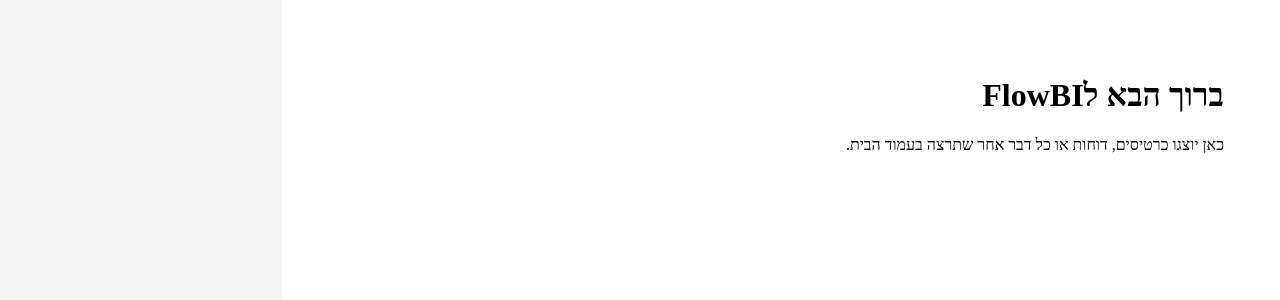
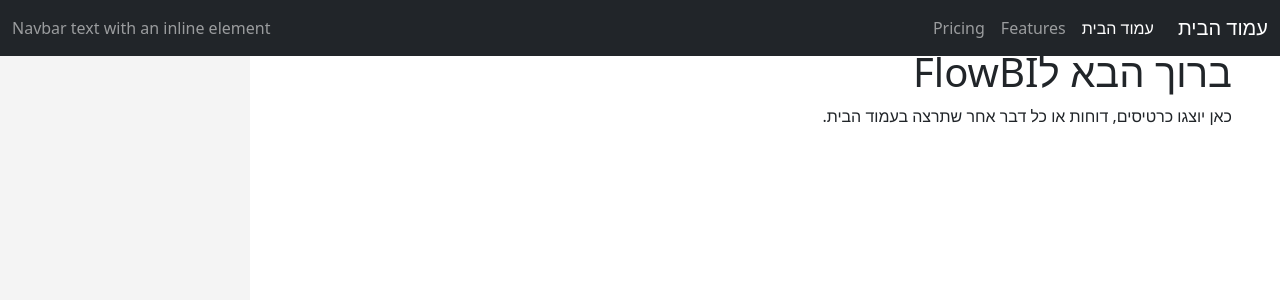
Before and after one commit to Rafalovich/flowbi-ui, a Nuxt app: page / in a window 1280 px wide. Shown: the top 300 px of the page. Built offline with nearby package versions, Linux system fonts and the light colour scheme.

Commit message:
Connecting to Bootstrap, and creating a basic top bar

```diff
--- a/app/app.vue
+++ b/app/app.vue
@@ -5,4 +5,22 @@
 </template>
 <script setup>
 const MenuItems = useMenuItems()
+useHead({
+  link: [
+    {
+      rel: 'stylesheet',
+      href: 'https://cdn.jsdelivr.net/npm/bootstrap@5.3.7/dist/css/bootstrap.rtl.min.css',
+     integrity:"sha384-Xbg45MqvDIk1e563NLpGEulpX6AvL404DP+/iCgW9eFa2BqztiwTexswJo2jLMue",
+      crossorigin:"anonymous"
+    }
+  ],
+  script: [
+    {
+      src: 'https://cdn.jsdelivr.net/npm/bootstrap@5.3.7/dist/js/bootstrap.bundle.min.js',
+      integrity: 'sha384-ndDqU0Gzau9qJ1lfW4pNLlhNTkCfHzAVBReH9diLvGRem5+R9g2FzA8ZGN954O5Q',
+      crossorigin: 'anonymous'
+    }
+  ]
+
+})
 </script>
--- /dev/null
+++ b/app/components/Navbar.vue
@@ -0,0 +1,26 @@
+<template>
+<nav class="navbar navbar-expand-lg navbar-dark bg-dark fixed-top">
+  <div class="container-fluid">
+    <a class="navbar-brand" href="#">עמוד הבית</a>
+    <button class="navbar-toggler" type="button" data-bs-toggle="collapse" data-bs-target="#navbarText" aria-controls="navbarText" aria-expanded="false" aria-label="Toggle navigation">
+      <span class="navbar-toggler-icon"></span>
+    </button>
+    <div class="collapse navbar-collapse" id="navbarText">
+      <ul class="navbar-nav me-auto mb-2 mb-lg-0">
+        <li class="nav-item">
+          <a class="nav-link active" aria-current="page" href="#">עמוד הבית</a>
+        </li>
+        <li class="nav-item">
+          <a class="nav-link" href="#">Features</a>
+        </li>
+        <li class="nav-item">
+          <a class="nav-link" href="#">Pricing</a>
+        </li>
+      </ul>
+      <span class="navbar-text">
+        Navbar text with an inline element
+      </span>
+    </div>
+  </div>
+</nav>
+</template>
--- a/app/components/Sidebar.vue
+++ b/app/components/Sidebar.vue
@@ -32,7 +32,7 @@ const props = defineProps({
 }
 nav ul {
   list-style: none;
-  padding: 0;
+
 }
 nav li {
   margin: 1rem 0;
--- a/app/layouts/default.vue
+++ b/app/layouts/default.vue
@@ -1,6 +1,8 @@
 <template>
     <div class="layout rtl">
+        <navbar/>
         <sidbar/>
+
         <div class="content">
            <NuxtPage />
         </div>
@@ -8,7 +10,9 @@
 </template>
 
 <script setup>
-import Sidbar from '~/components/sidebar.vue'
+import Navbar from '../components/Navbar.vue';
+import Sidbar from '../components/Sidebar.vue'
+
 </script>
 
 <style scoped>
--- a/app/pages/index.vue
+++ b/app/pages/index.vue
@@ -2,7 +2,6 @@
     <div class="home">
         <h1>ברוך הבא לFlowBI</h1>
         <p>כאן יוצגו כרטיסים, דוחות או כל דבר אחר שתרצה בעמוד הבית.</p>
-
     </div>
 </template>
 
```
